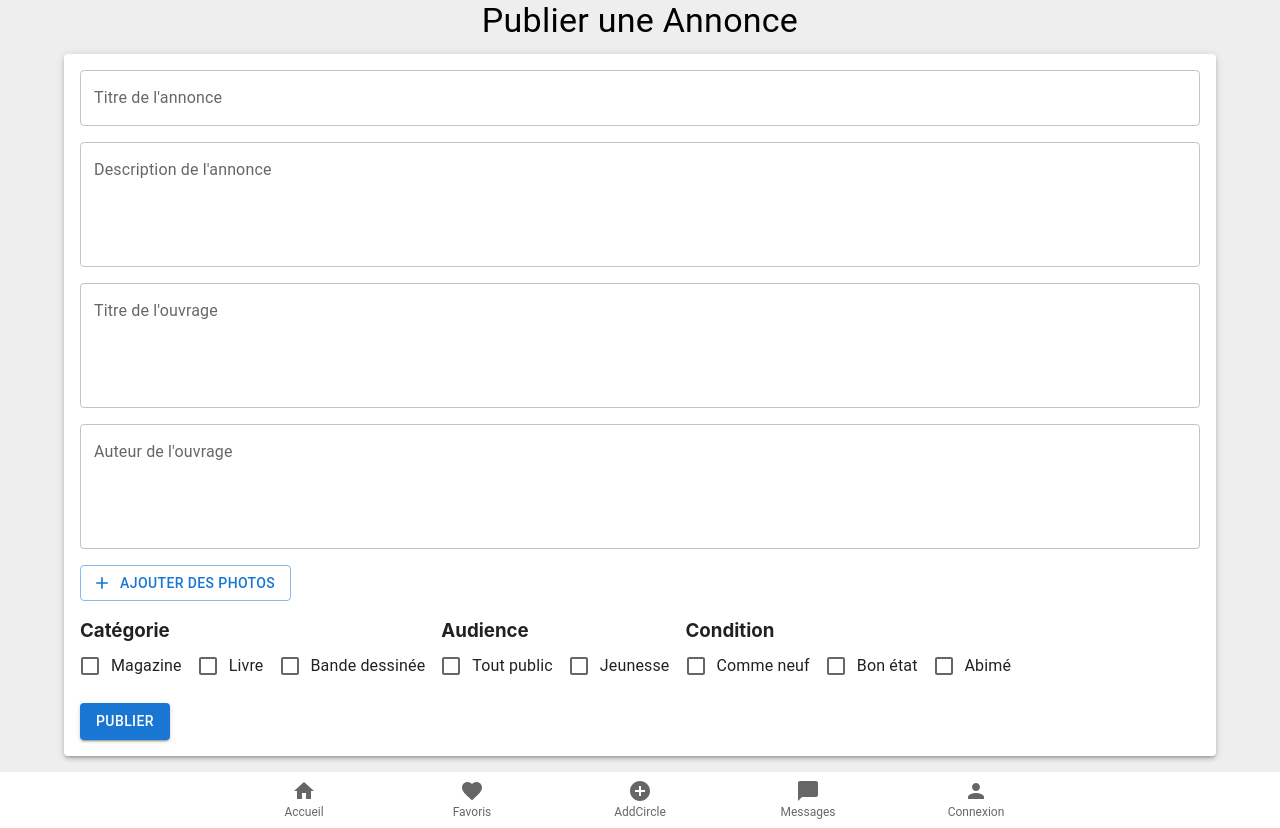
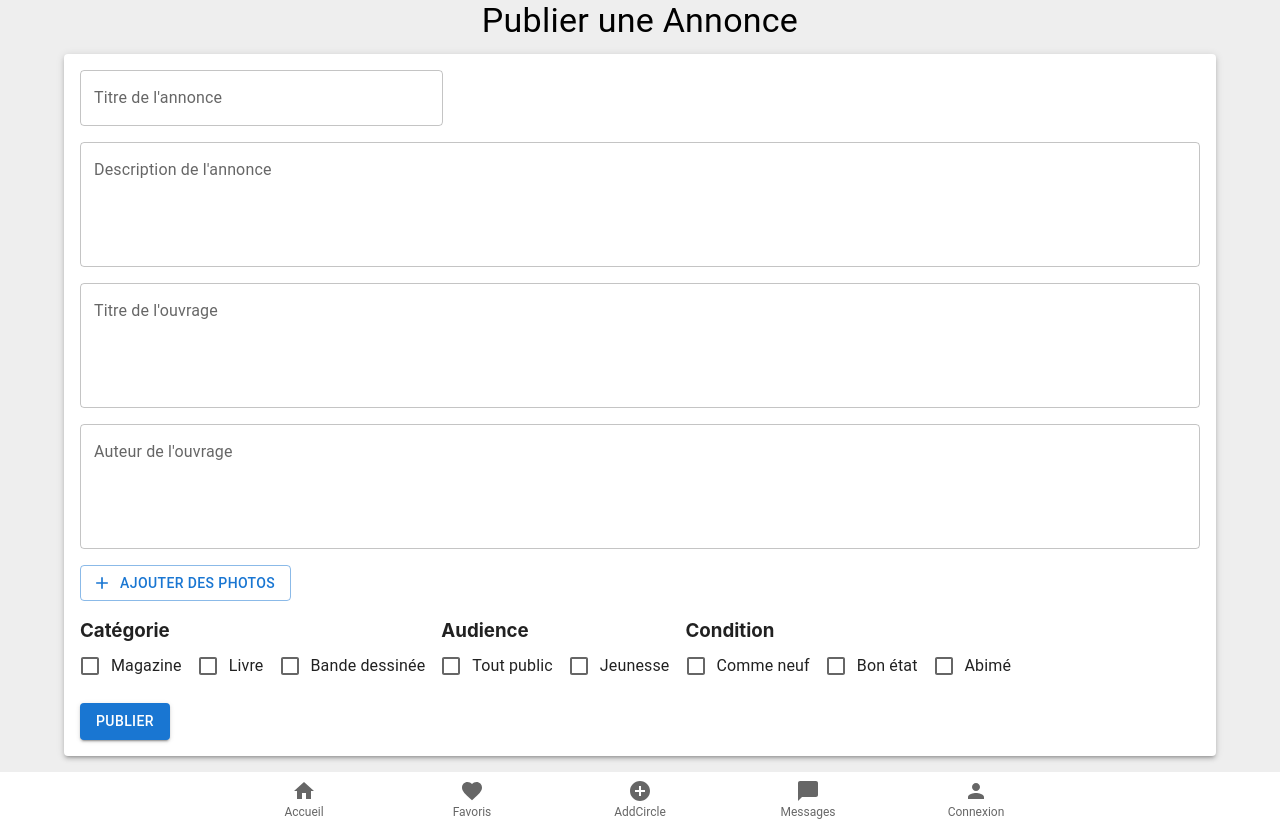
Before and after one commit to VinceBmmrt/projet-2-sensi-bd, a React (Vite) app: page /new-post in a window 1280 px wide. Built offline with nearby package versions, Linux system fonts and the light colour scheme.

Commit message:
responsive added

```diff
--- a/src/components/AddPostPage/AddPostPage.tsx
+++ b/src/components/AddPostPage/AddPostPage.tsx
@@ -110,7 +110,7 @@ function AddPostPage() {
       <Paper elevation={3} style={{ padding: 16, marginBottom: 16 }}>
         <form onSubmit={handleSubmit}>
           <Grid container spacing={2}>
-            <Grid item xs={12}>
+            <Grid item xs={12} md={3} lg={4} sx={{ flexDirection: 'column' }}>
               <TextField
                 label="Titre de l'annonce"
                 fullWidth
@@ -303,3 +303,30 @@ function AddPostPage() {
 }
 
 export default AddPostPage;
+// exemple d utilisation du token dans le local storage
+// const createNewAd = async (adData) => {
+//   try {
+//     // Récupérez le token du stockage local ou de tout autre endroit où vous le stockez
+//     const token = localStorage.getItem('userToken');
+
+//     // Assurez-vous que vous avez le token avant d'envoyer la requête
+//     if (!token) {
+//       // Gérer le cas où le token n'est pas disponible
+//       return;
+//     }
+
+//     // Ajoutez le token aux en-têtes de la requête
+//     const headers = {
+//       Authorization: `Bearer ${token}`,
+//     };
+
+//     // Envoyez la requête POST avec les données de l'annonce et les en-têtes
+//     const response = await axios.post('votre-url/api/post', adData, { headers });
+
+//     // Traitez la réponse comme nécessaire
+//     console.log(response.data);
+//   } catch (error) {
+//     // Gérez les erreurs de la requête
+//     console.error('Erreur lors de la création de l\'annonce :', error);
+//   }
+// };
```
